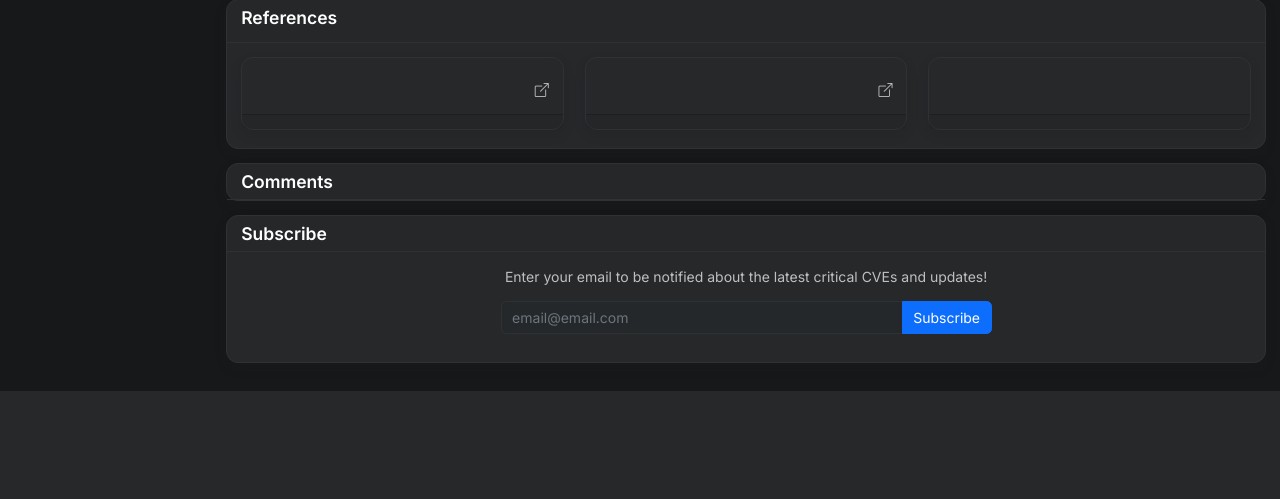
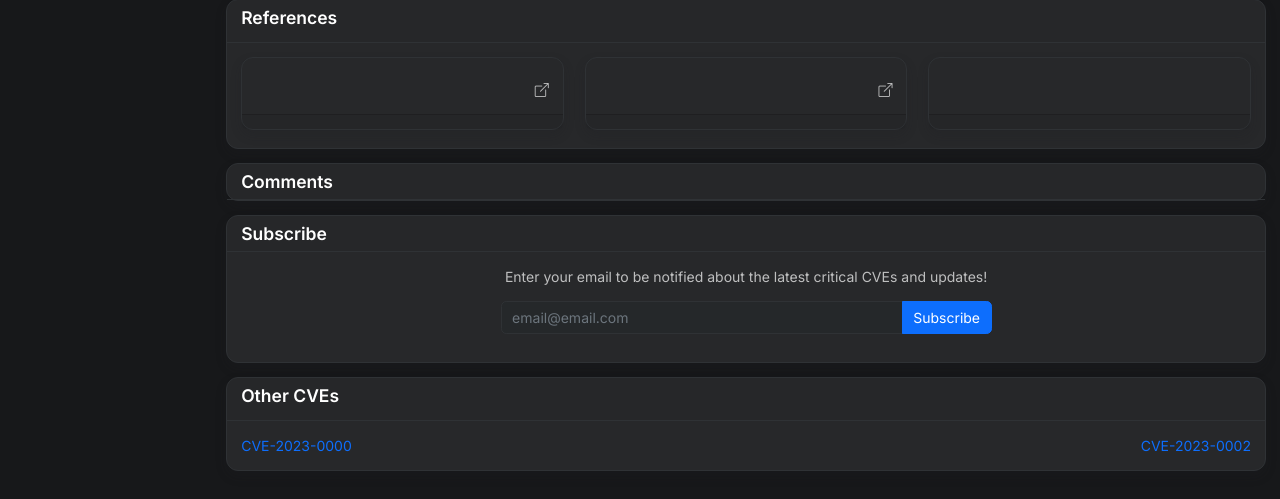
Before and after one commit to CVEReview/CVEReview, a Flask app: page /CVE-2023-0001 in a window 1280 px wide. Shown: the part 759-1258 px from the top of the page. Before the commit the page ends 1150 px from the top, so only its background shows below. Run offline with Flask 2, Linux system fonts and the light colour scheme.

Commit message:
SEO-friendly changes

```diff
--- a/static/assets/js/cveParser.js
+++ b/static/assets/js/cveParser.js
@@ -262,7 +262,43 @@ function populateCvssTextTable(data) {
     }
 }
 
+function getNextPrevCVE(currentCVE, direction) {
+    var regex = /^(?<prefix>CVE-)(?<year>\d{4})-(?<number>\d+)$/;
+    var match = currentCVE.match(regex);
+    if (!match) {
+        console.log("Invalid format for current CVE ID. Please use the format 'CVE-YYYY-NNNN'.")
+        return;
+    }
 
+    var prefix = match.groups.prefix;
+    var year = parseInt(match.groups.year);
+    var number = parseInt(match.groups.number);
+    var numberLength = match.groups.number.length;
+
+    // Check the direction of the calculation
+    if (direction === "next") {
+        number++;
+    } else if (direction === "prev") {
+        number--;
+    } else {
+        console.log("Invalid direction input. Please use 'next' or 'prev'.")
+        return;
+    }
+
+    // Check if the number overflows or underflows
+    if (number < 0) {
+        year--;
+        number = Math.pow(10, numberLength) - 1;
+    } else if (number >= Math.pow(10, numberLength)) {
+        year++;
+        number = 0;
+    }
+
+    // Reassemble the prefix, year, and number into the new CVE ID
+    var nextPrevCVE = prefix + year.toString() + "-" + number.toString().padStart(numberLength, "0");
+
+    return nextPrevCVE;
+}
 
 
 
--- a/templates/cve.html
+++ b/templates/cve.html
@@ -332,6 +332,23 @@
                         <!-- End Card -->
                     </div>
 
+                    <div class="col-lg-12 mr-3 mb-3" id="otherCVEs">
+                        <div class="card">
+                            <div class="card-header">
+                                <h5>Other CVEs</h5>
+                            </div>
+                            <div class="card-body">
+                                <div class="row justify-content-evenly">
+                                    <div class="col">
+                                      <a href="" id="prev">CVE-YYYY-NNNN</a>
+                                    </div>
+                                    <div class="col" style="text-align:right">
+                                        <a href="" id="next">CVE-YYYY-NNNN</a>
+                                    </div>
+                                  </div>
+                            </div>
+                        </div>
+                    </div>
                 </div>
             </div>
         </div>
@@ -530,6 +547,20 @@
                     },
                 },
             });
+
+
+            var nextCVE = getNextPrevCVE(window.location.pathname.split('/')[1], "next");
+            var prevCVE = getNextPrevCVE(window.location.pathname.split('/')[1], "prev");
+
+            var prevHref = document.getElementById("prev");
+            var nextHref = document.getElementById("next");
+
+            prevHref.href = prevCVE;
+            prevHref.textContent = prevCVE;
+
+            nextHref.href = nextCVE;
+            nextHref.textContent = nextCVE;
+
         });
     </script>
 
--- a/templates/index.html
+++ b/templates/index.html
@@ -57,7 +57,8 @@
         <nav class="navbar fixed-bottom text-center">
             <div class="container justify-content-center">
                 <div>
-                    CVEReview © 2022
+                    CVEReview © 2023
+                    <a href="/CVE-2023-0001"></a>
                     <p>
                         <small>
                             CVE and CWE are registered trademarks of The MITRE Corporations. <br>
```
